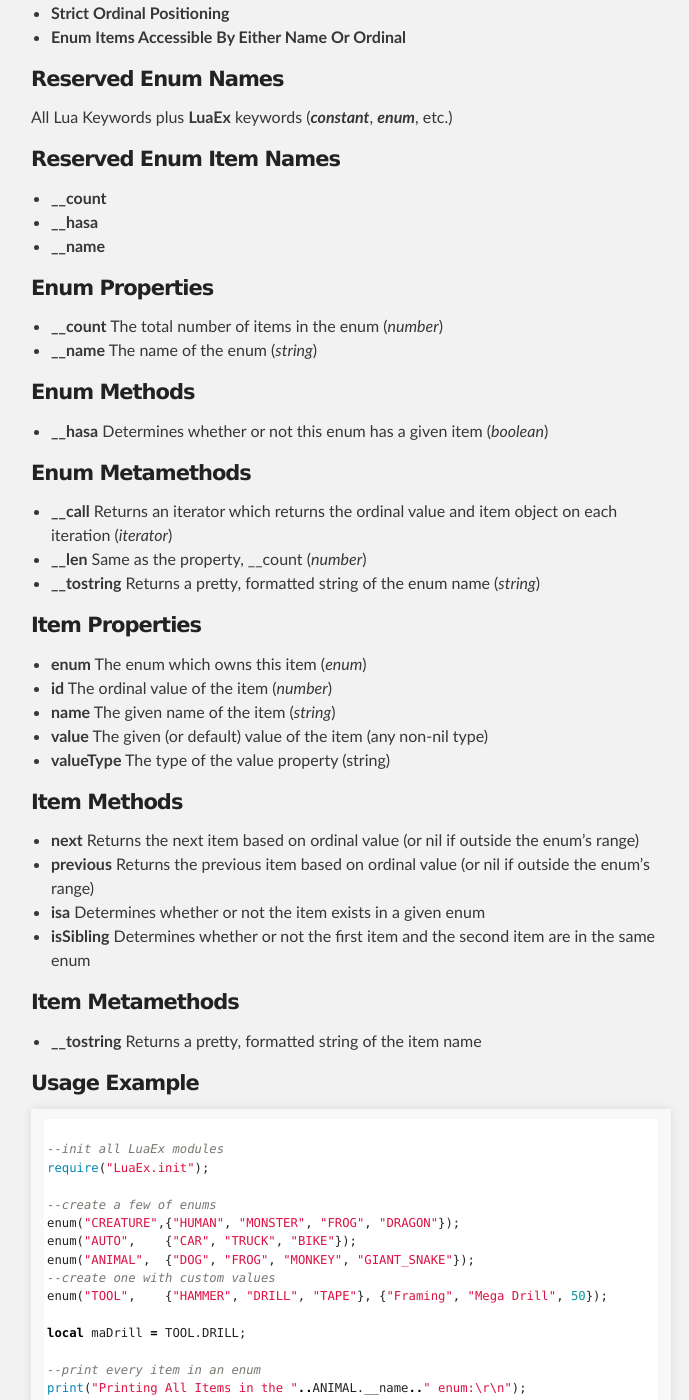
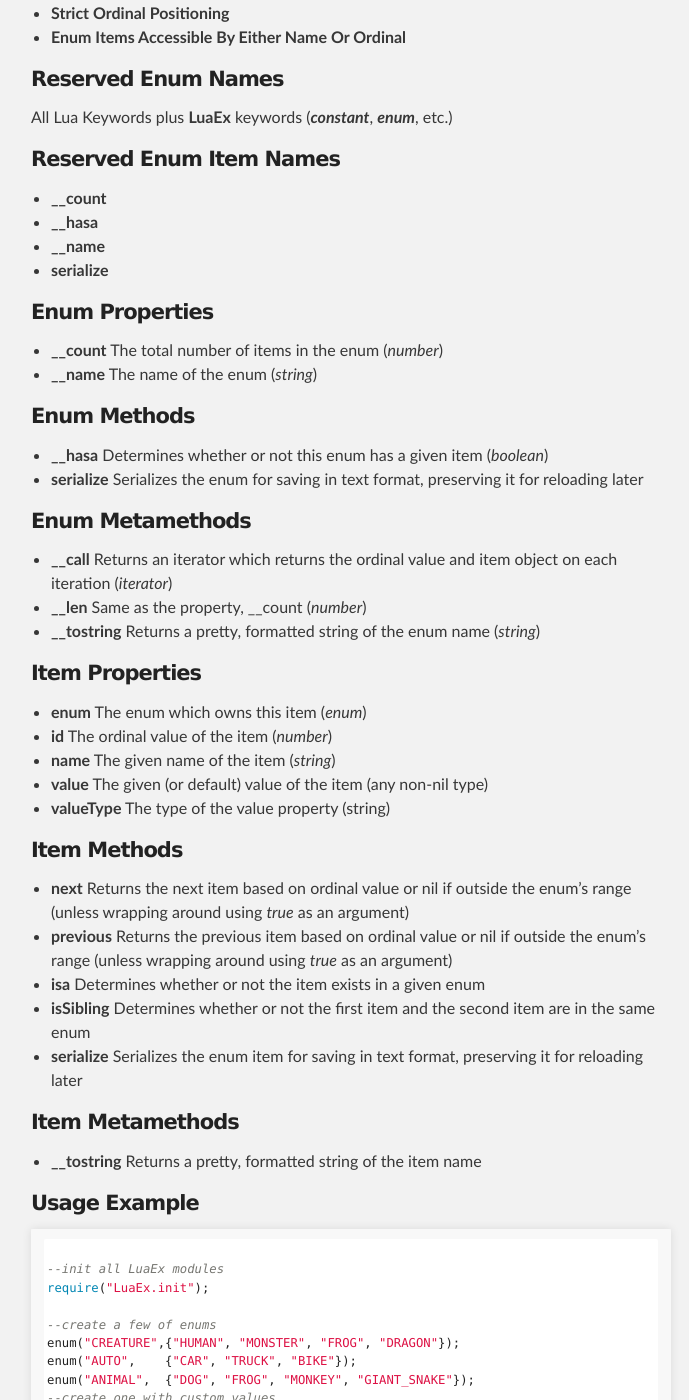
Before and after one commit to CentauriSoldier/LuaEx, a Jekyll site: the page built from docs/api/enum.md, in a window 1280 px wide and 1400 px high, scrolled down 576 px. Shown: the whole window, without its empty margins (289-978 px from the left). Built offline with Jekyll 4.4.1, drawn with Linux system fonts in a browser that asks for light colours; our own code applies the rules of GitHub Pages for plain Markdown files.

Commit message:
Info about enum

```diff
--- a/docs/api/enum.md
+++ b/docs/api/enum.md
@@ -19,6 +19,7 @@ All Lua Keywords plus **LuaEx** keywords (***constant***, ***enum***, etc.)
 - **__count**
 - **__hasa**
 - **__name**
+- **serialize**
 
 #### Enum Properties
 - **__count** The total number of items in the enum (*number*)
@@ -26,6 +27,7 @@ All Lua Keywords plus **LuaEx** keywords (***constant***, ***enum***, etc.)
 
 #### Enum Methods
 - **__hasa**	Determines whether or not this enum has a given item (*boolean*)
+- **serialize** Serializes the enum for saving in text format, preserving it for reloading later
 
 #### Enum Metamethods
 - **__call** Returns an iterator which returns the ordinal value and item object on each iteration (*iterator*)
@@ -40,10 +42,11 @@ All Lua Keywords plus **LuaEx** keywords (***constant***, ***enum***, etc.)
 - **valueType** The type of the value property (string)
 
 #### Item Methods
-- **next** Returns the next item based on ordinal value (or nil if outside the enum's range)
-- **previous** Returns the previous item based on ordinal value (or nil if outside the enum's range)
+- **next** Returns the next item based on ordinal value or nil if outside the enum's range (unless wrapping around using *true* as an argument)
+- **previous** Returns the previous item based on ordinal value or nil if outside the enum's range (unless wrapping around using *true* as an argument)
 - **isa** Determines whether or not the item exists in a given enum
 - **isSibling** Determines whether or not the first item and the second item are in the same enum
+- **serialize** Serializes the enum item for saving in text format, preserving it for reloading later
 
 #### Item Metamethods
 - **__tostring** Returns a pretty, formatted string of the item name
```
Also changed, not shown: README.md.
